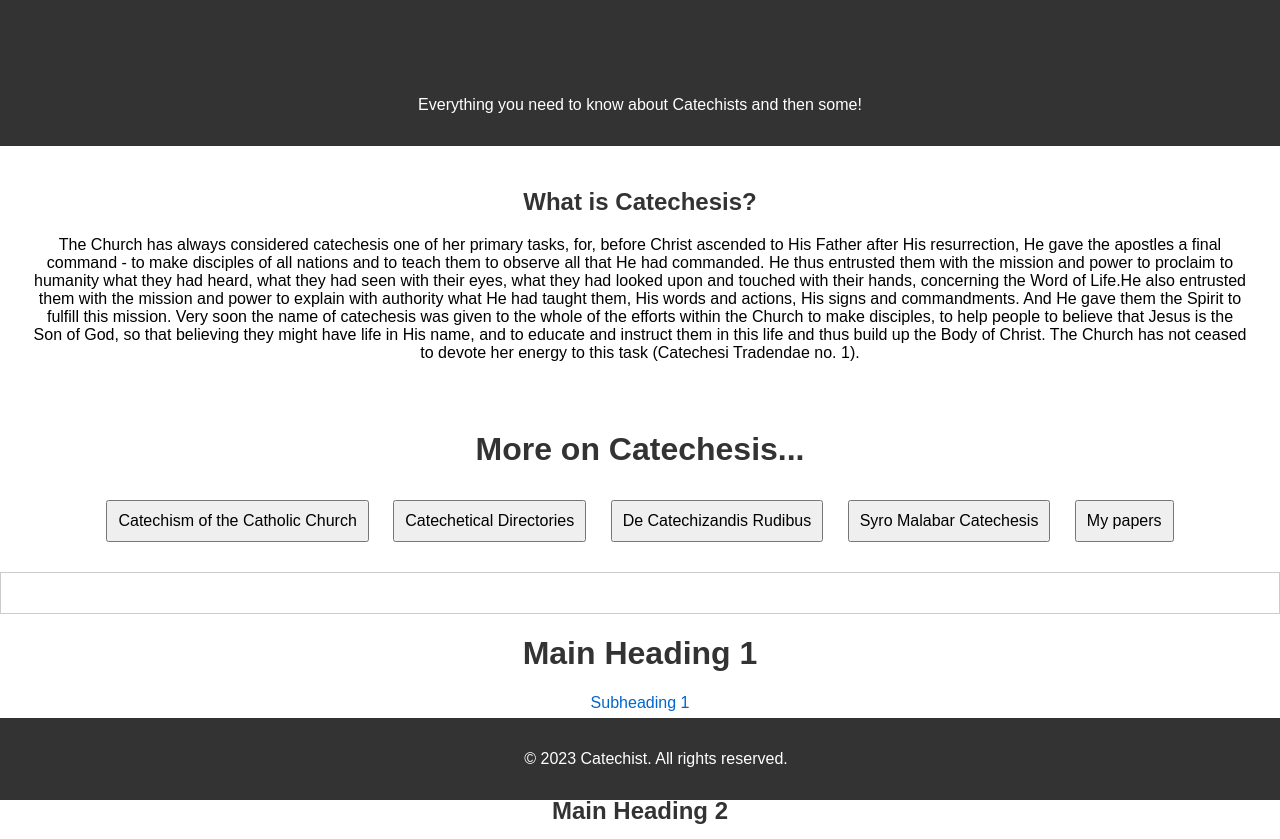
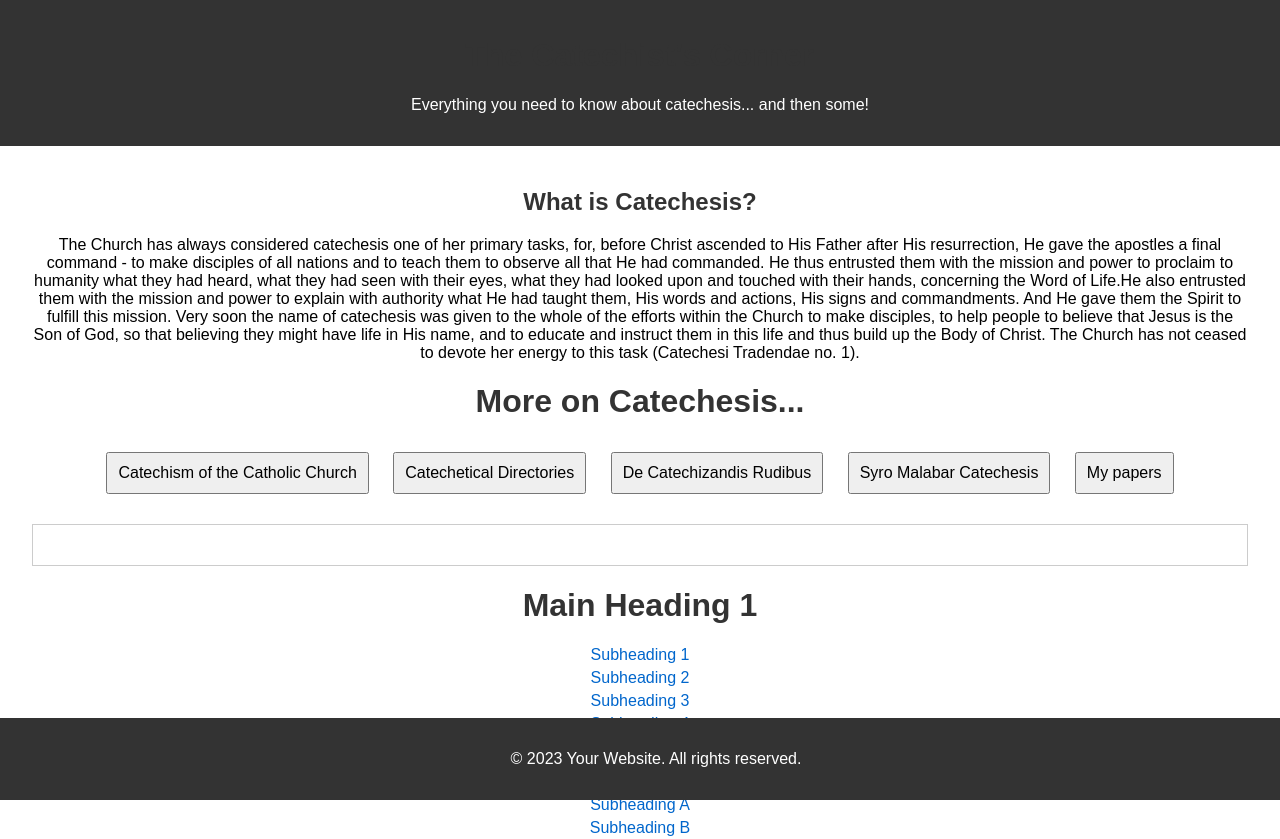
Before and after one commit to SM-catechist/Catechesis, a plain HTML site: page index.html in a window 1280 px wide. Shown: the top 839 px of the page. Drawn offline with Linux system fonts and the light colour scheme.

Commit message:
Update index.html

```diff
--- a/index.html
+++ b/index.html
@@ -3,7 +3,7 @@
 <head>
     <meta charset="UTF-8">
     <meta name="viewport" content="width=device-width, initial-scale=1.0">
-    <title>The Catechist Title</title>
+    <title>Your Website Title</title>
     <style>
         body {
             font-family: Arial, sans-serif;
@@ -36,8 +36,8 @@
 </head>
 <body>
     <header>
-        <h1>The Catechist's corner</h1>
-        <p>Everything you need to know about Catechists and then some!</p>
+        <h1>The Catechist's Corner</h1>
+        <p>Everything you need to know about catechesis... and then some!</p>
     </header>
 
     <main>
@@ -46,7 +46,7 @@
 
 Very soon the name of catechesis was given to the whole of the efforts within the Church to make disciples, to help people to believe that Jesus is the Son of God, so that believing they might have life in His name, and to educate and instruct them in this life and thus build up the Body of Christ. The Church has not ceased to devote her energy to this task (Catechesi Tradendae no. 1).</p>
         <!-- All in all, it can be taken here that catechesis is an education of children, young people and adults in the faith, which includes especially the teaching of Christian doctrine imparted, generally speaking, in an organic and systematic way, with a view to initiating the hearers into the fullness of Christian life (CT no. 18) -->
-    </main>
+
 
     <footer>
         <p>&copy; 2023 Catechist. All rights reserved.</p>
@@ -182,6 +182,14 @@ Very soon the name of catechesis was given to the whole of the efforts within th
         }
 
            </style>
+
+     </main>
+         <footer>
+        <p>&copy; 2023 Your Website. All rights reserved.</p>
+    </footer>
+</body>
+</html>
+
 </head>
 </body>
 </html>
```
